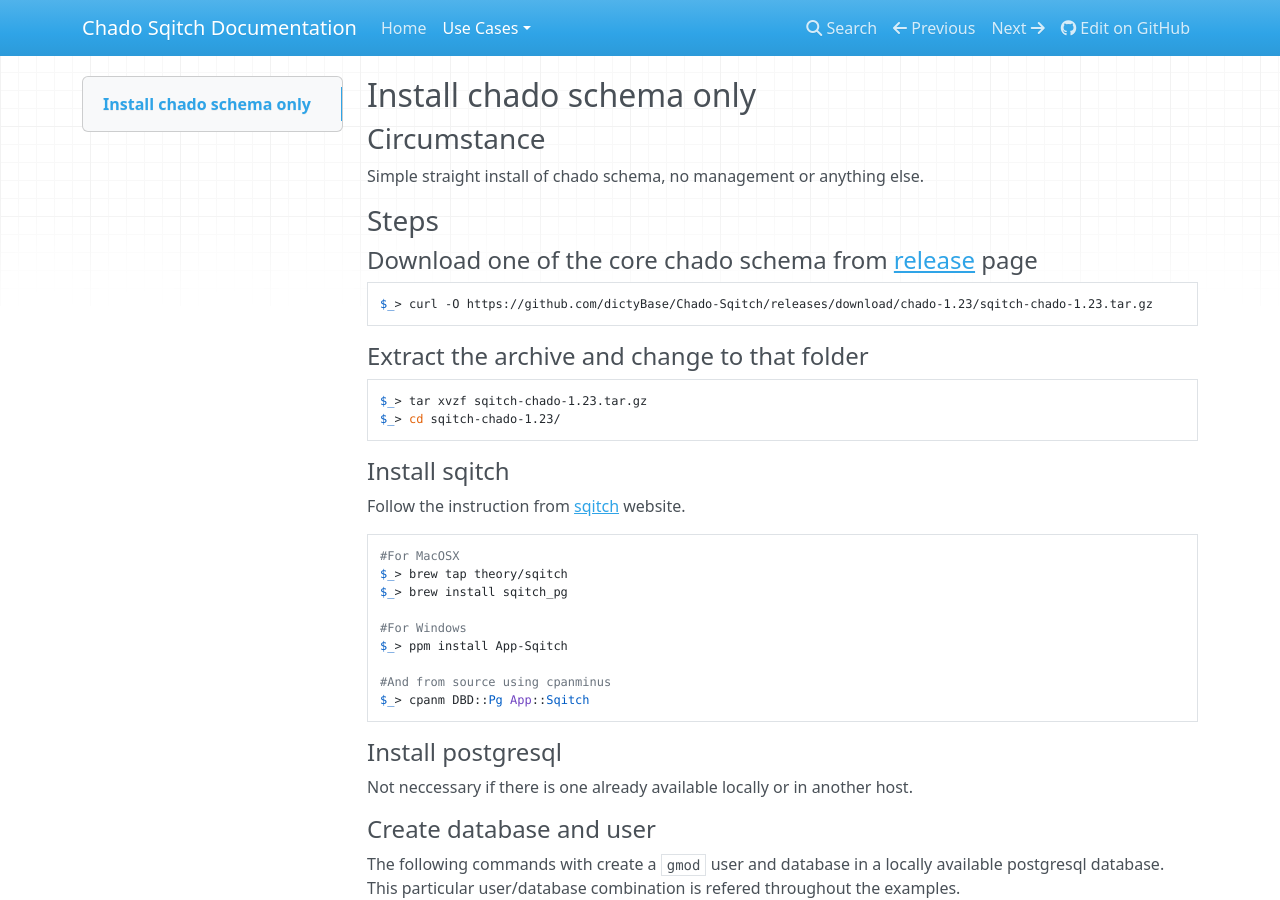
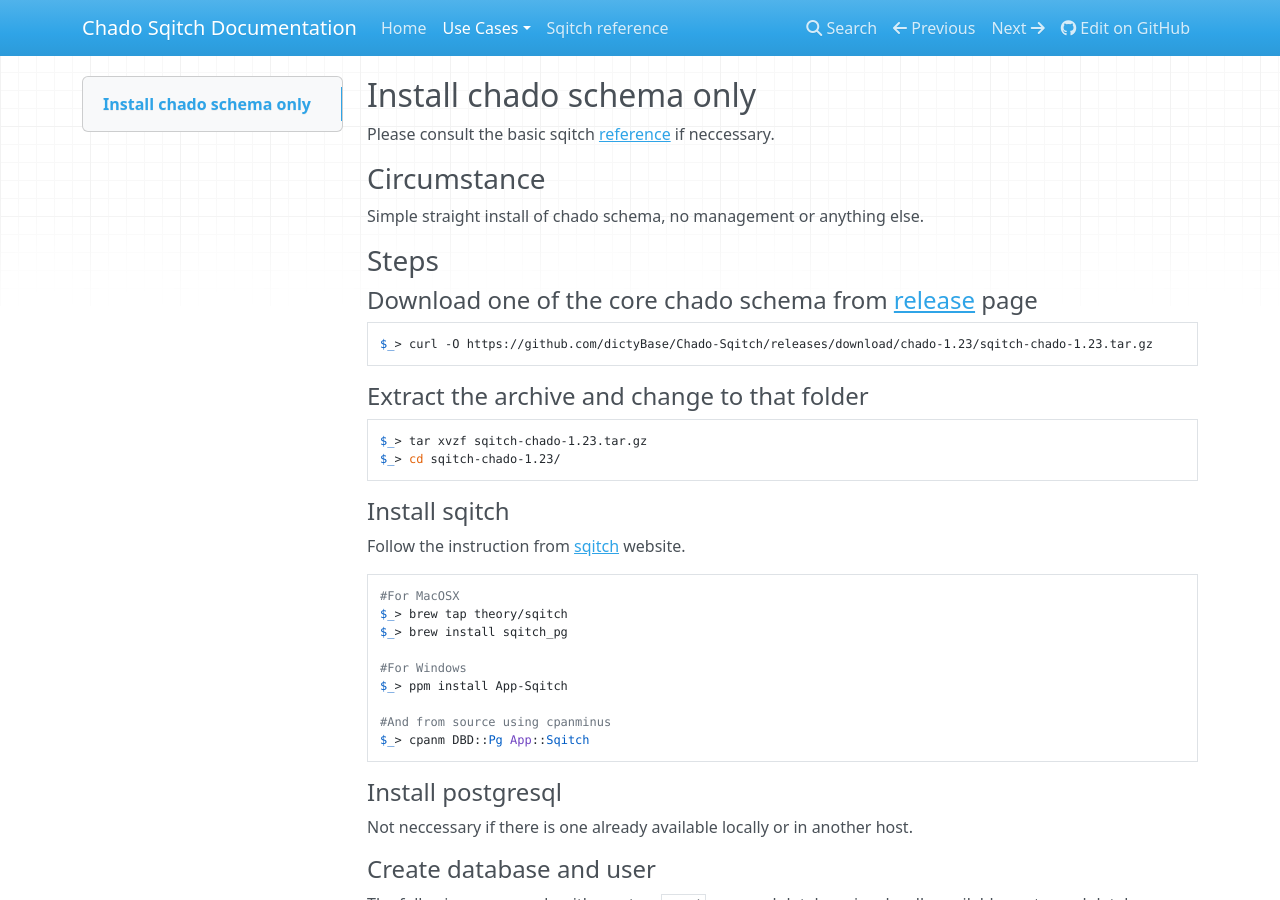
Before and after one commit to dictybase-archive/Chado-Sqitch, an MkDocs documentation site: the page built from docs/sources/use_cases/install_schema_only.md, in a window 1280 px wide and 900 px high. Built offline with MkDocs 1.6.1, drawn with Linux system fonts in a browser that asks for light colours; nearby versions of some CDN libraries; old or Windows-style settings are respelled for this version of MkDocs.

Commit message:
addded links to the sqitch reference

```diff
--- a/docs/mkdocs.yml
+++ b/docs/mkdocs.yml
@@ -5,3 +5,4 @@ pages :
     - ['index.md', 'Home']
     - ['use_cases/install_schema_only.md', 'Use Cases', 'Install chado schema']
     - ['use_cases/install_schema_manage.md', 'Use Cases', 'Install and manage chado schema']
+    - ['sqitch.md', 'Sqitch reference']
--- a/docs/sources/use_cases/install_schema_only.md
+++ b/docs/sources/use_cases/install_schema_only.md
@@ -1,4 +1,6 @@
 ## Install chado schema only
+Please consult the basic sqitch [reference](../sqitch.md) if neccessary.
+
 ### Circumstance
 Simple straight install of chado schema, no management or anything else.
 
```
Also changed, not shown: docs/sources/sqitch.md (+1 -0 lines), docs/sources/use_cases/install_schema_manage.md (+2 -0 lines).
